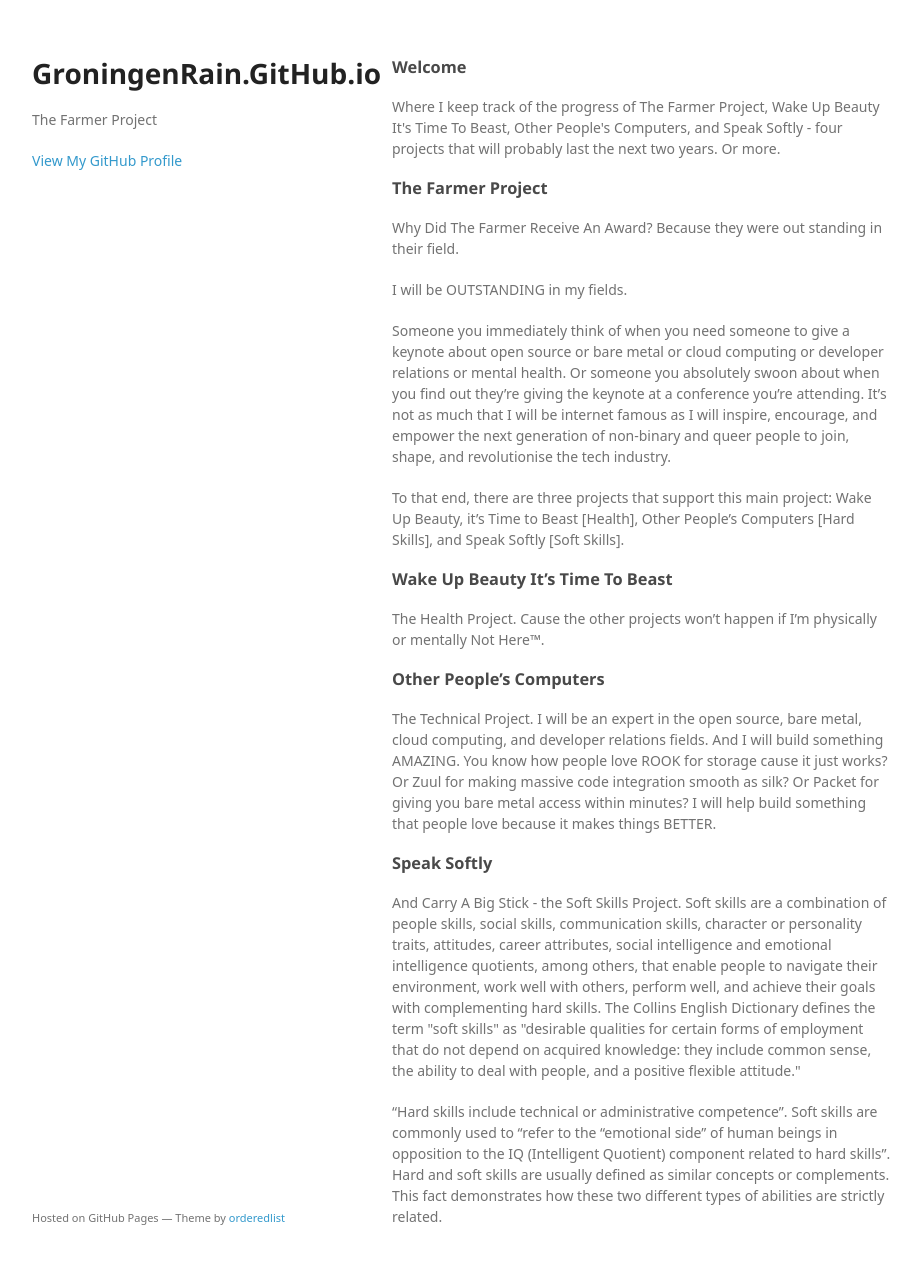
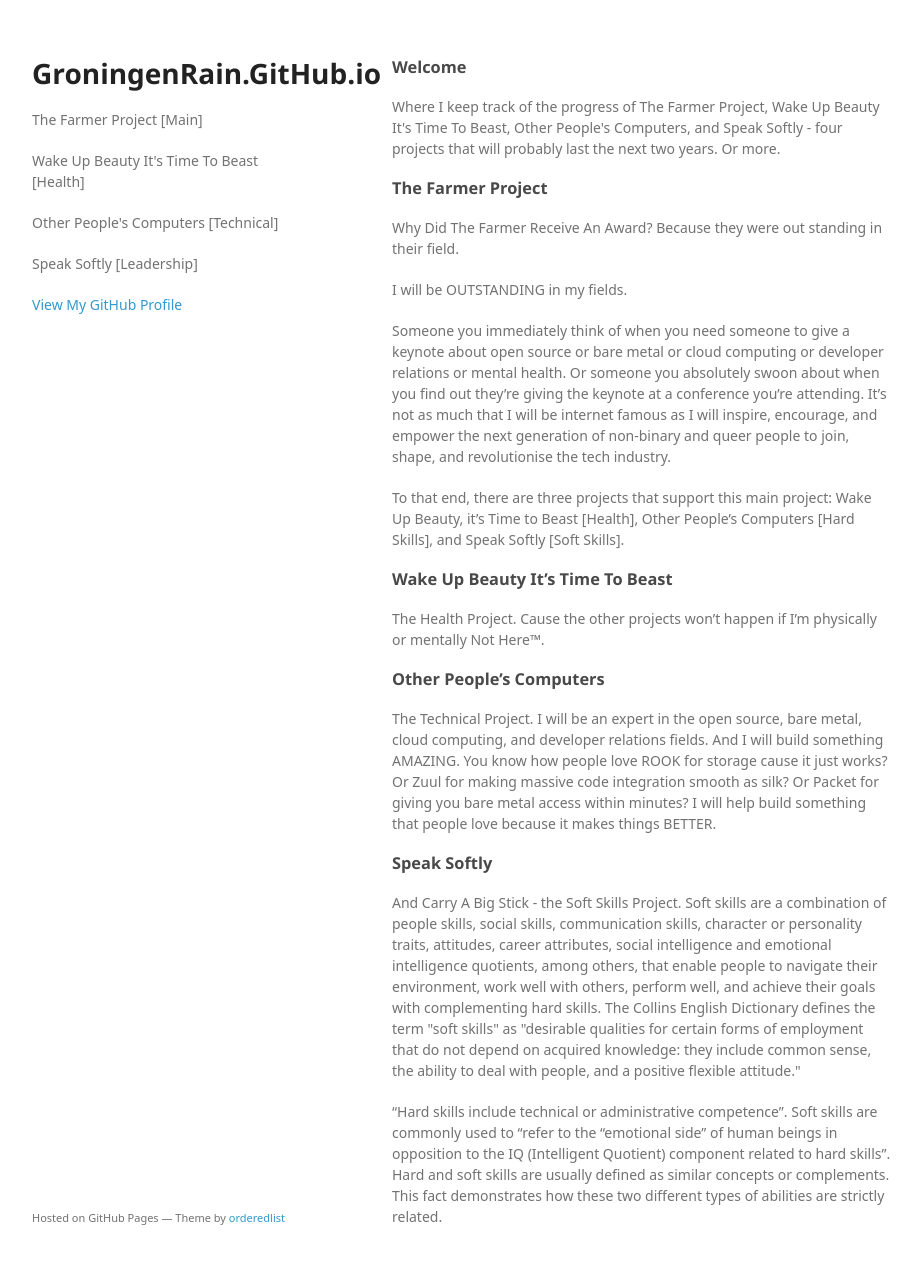
Before and after one commit to rainleander/rainleander.github.io, a Jekyll site: the page index.html, which Jekyll copies as it is, in a window 1280 px wide and 1297 px high. Shown: the top 1264 px of the window, without its empty margins (178-1099 px from the left). Built offline with Jekyll 4.4.1, drawn with Linux system fonts in a browser that asks for light colours; some web fonts are replaced.

Commit message:
Update index.html

```diff
--- a/index.html
+++ b/index.html
@@ -16,7 +16,10 @@
     <div class="wrapper">
       <header>
         <h1>GroningenRain.GitHub.io</h1>
-        <p>The Farmer Project</p>
+        <p>The Farmer Project [Main]</p>
+        <p>Wake Up Beauty It's Time To Beast [Health]</p>
+        <p>Other People's Computers [Technical]</p>
+        <p>Speak Softly [Leadership]</p>
 
 
         <p class="view"><a href="https://github.com/rainleander">View My GitHub Profile</a></p>
```
